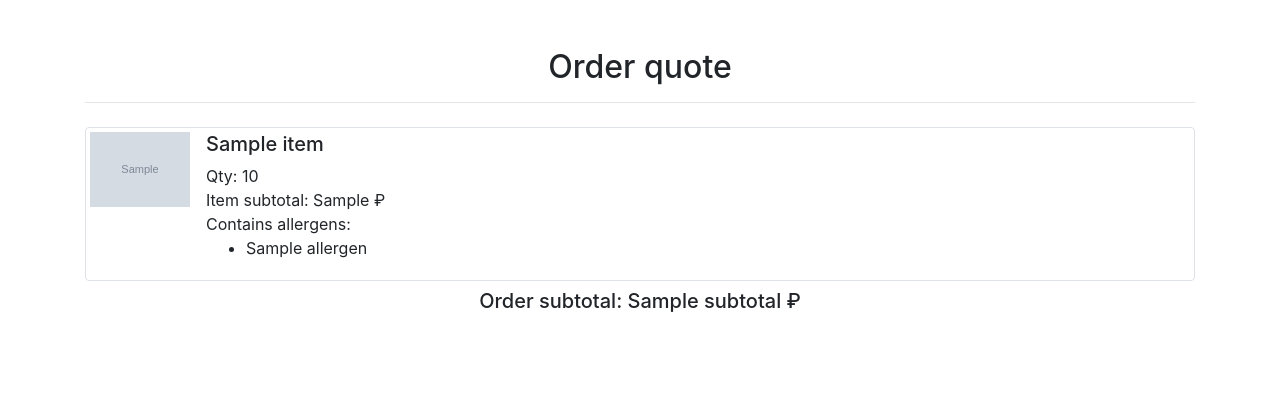
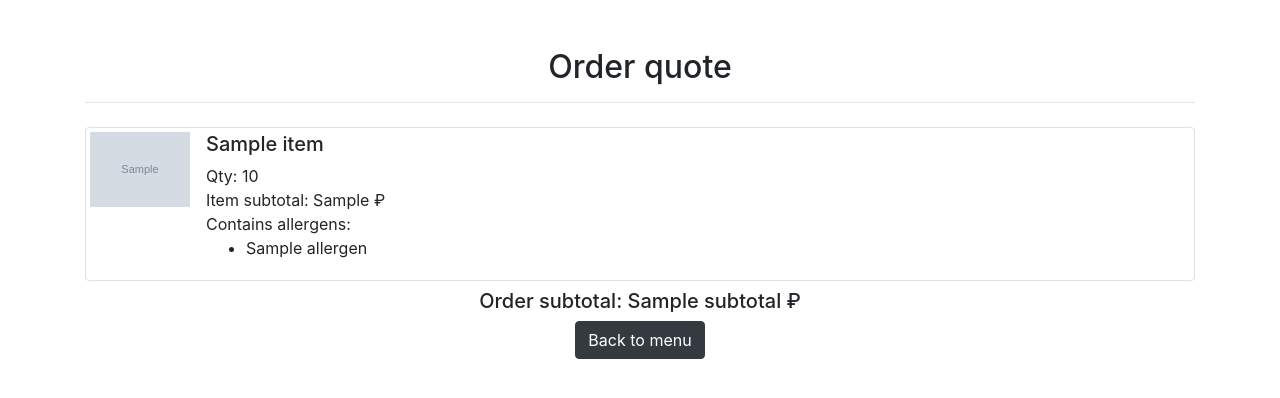
Before and after one commit to Klavionik/examus_trial, a Django app: template restaurant/templates/quote.html in a window 1280 px wide. Shown: the top 398 px of the page. Run offline with Django 3.2, Linux system fonts and the light colour scheme; the template is opened without the code that fills it: most values are stand-ins (such as "Sample title", 1, 10 or a date in 2020); grey boxes marked "Sample" are stand-in pictures; some libraries are stand-ins or nearby versions.

Commit message:
Add 'back to menu' button. It's nice to have a 'back to menu' button.

```diff
--- a/restaurant/templates/quote.html
+++ b/restaurant/templates/quote.html
@@ -33,6 +33,7 @@
                     </div>
                 {% endfor %}
             <h5 class="mt-2">Order subtotal: {{ subtotal }} &#8381</h5>
+            <a href='/menu/' class="btn btn-dark">Back to menu</a>
             </div>
         </div>
     </div>
```
